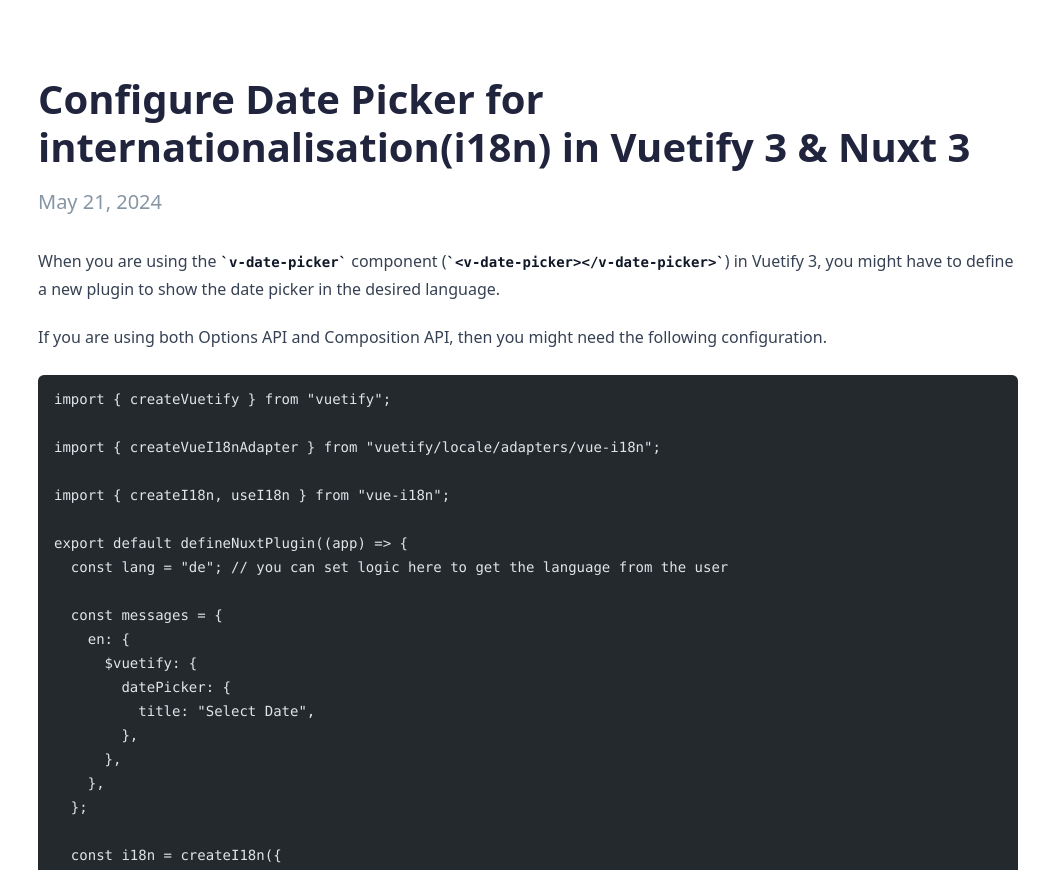
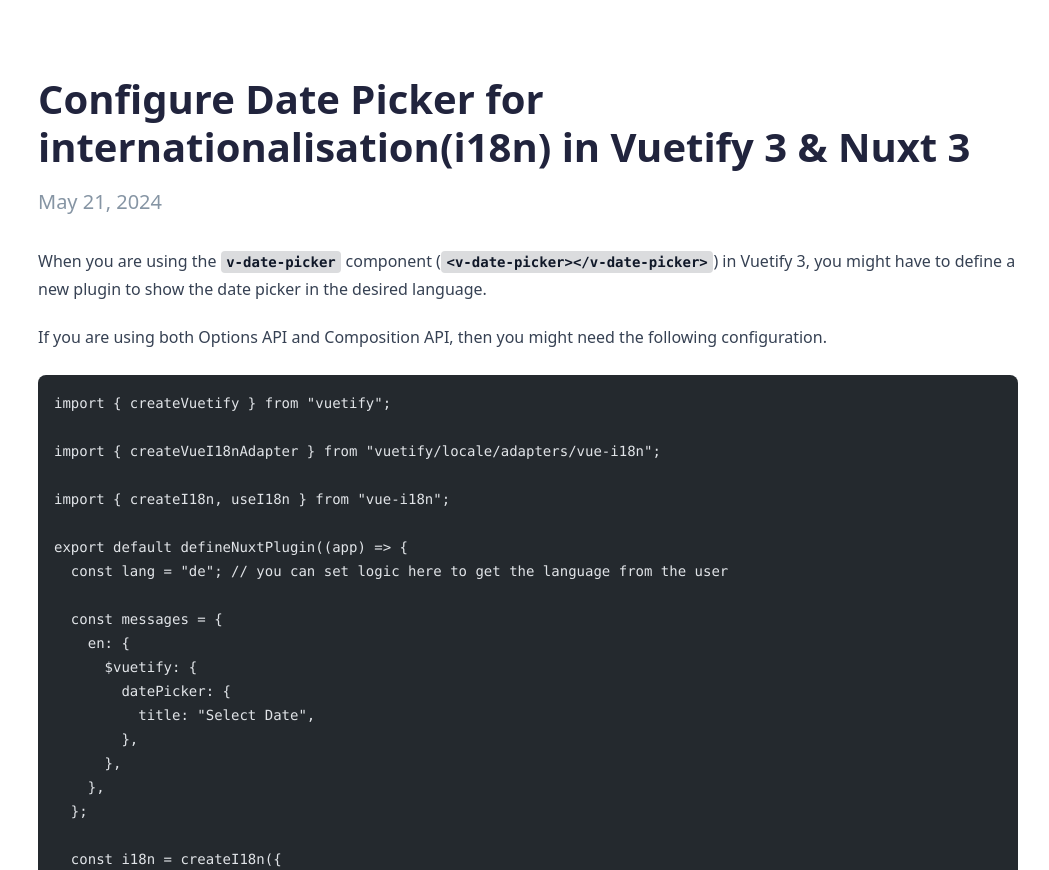
Before and after one commit to sachinkmohan/sachinkmohan.github.io, an Astro site: page /blog/2024-05-21-configuring-date-picker-vuetify3-nuxt3 in a window 1280 px wide. Shown: the part 80-950 px from the top of the page, without its empty margins (112-1161 px from the left). Built offline with nearby package versions, Linux system fonts and the light colour scheme; Astro itself is replaced by a stand-in of ours; code samples lack their colours.

Commit message:
fix: Inline code styling for prose

```diff
--- a/src/components/Prose.astro
+++ b/src/components/Prose.astro
@@ -5,3 +5,25 @@
 <div class="prose max-w-none">
   <slot />
 </div>
+
+<style>
+  /* Existing: Inline code styling (single backticks) */
+  .prose :global(code:not(pre code)) {
+    background-color: #dbdcde; /* gray-100 */
+    padding: 0.2em 0.4em;
+    border-radius: 0.25rem;
+    font-size: 0.875em;
+    font-weight: 600;
+    font-family:
+      ui-monospace, "Cascadia Code", "Source Code Pro", Menlo, Consolas,
+      "DejaVu Sans Mono", monospace;
+  }
+
+  /* Added: Code block container styling (triple backticks) */
+  .prose :global(pre) {
+    padding: 1rem;
+    border-radius: 0.5rem;
+    overflow-x: auto; /* Horizontal scroll for long code */
+    margin: 1.5rem 0;
+  }
+</style>
--- a/src/styles/global.css
+++ b/src/styles/global.css
@@ -9,3 +9,8 @@
   --text-h5: 1.25rem;
   --text-h6: 1rem;
 }
+
+.prose code::before,
+.prose code::after {
+  content: none !important;
+}
```
